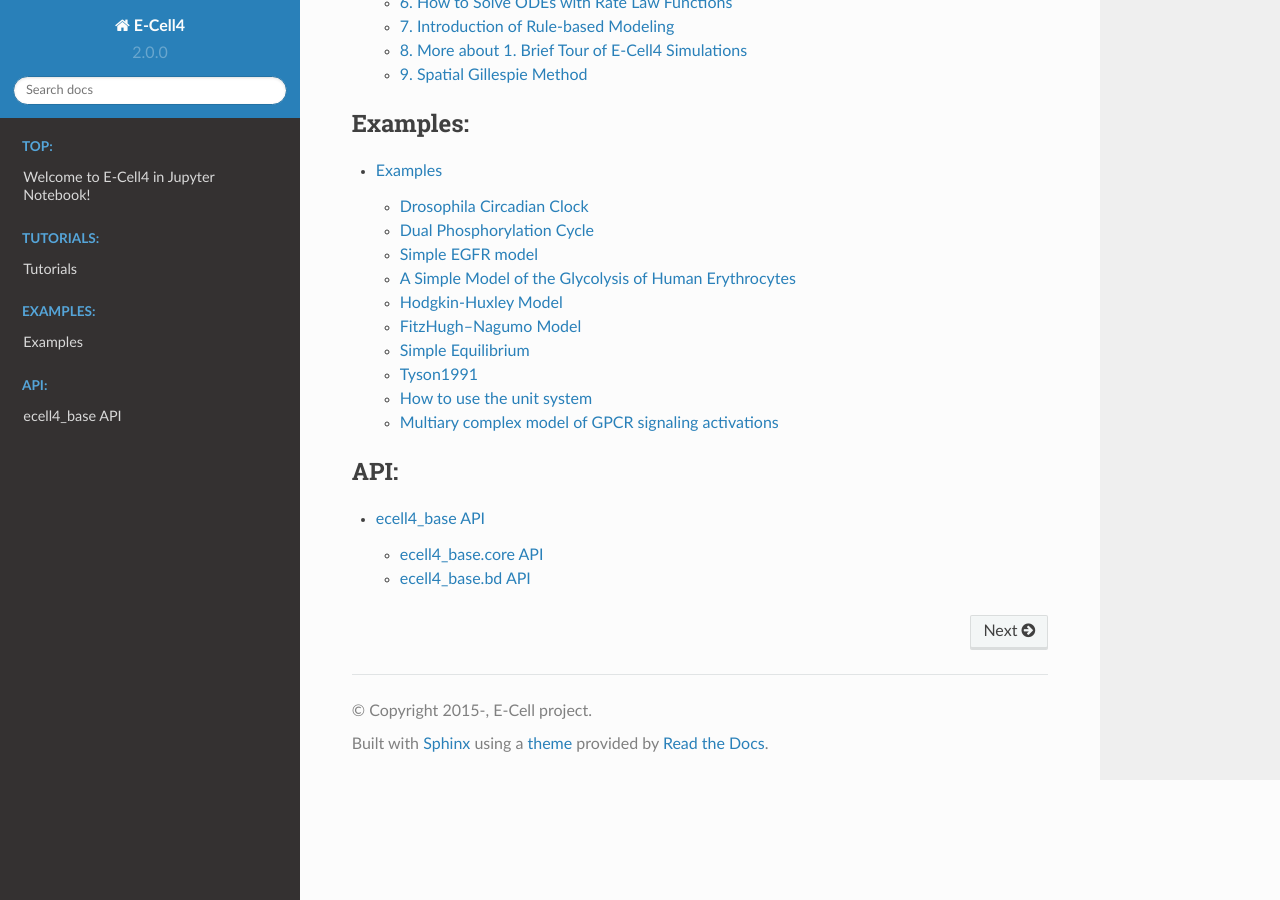
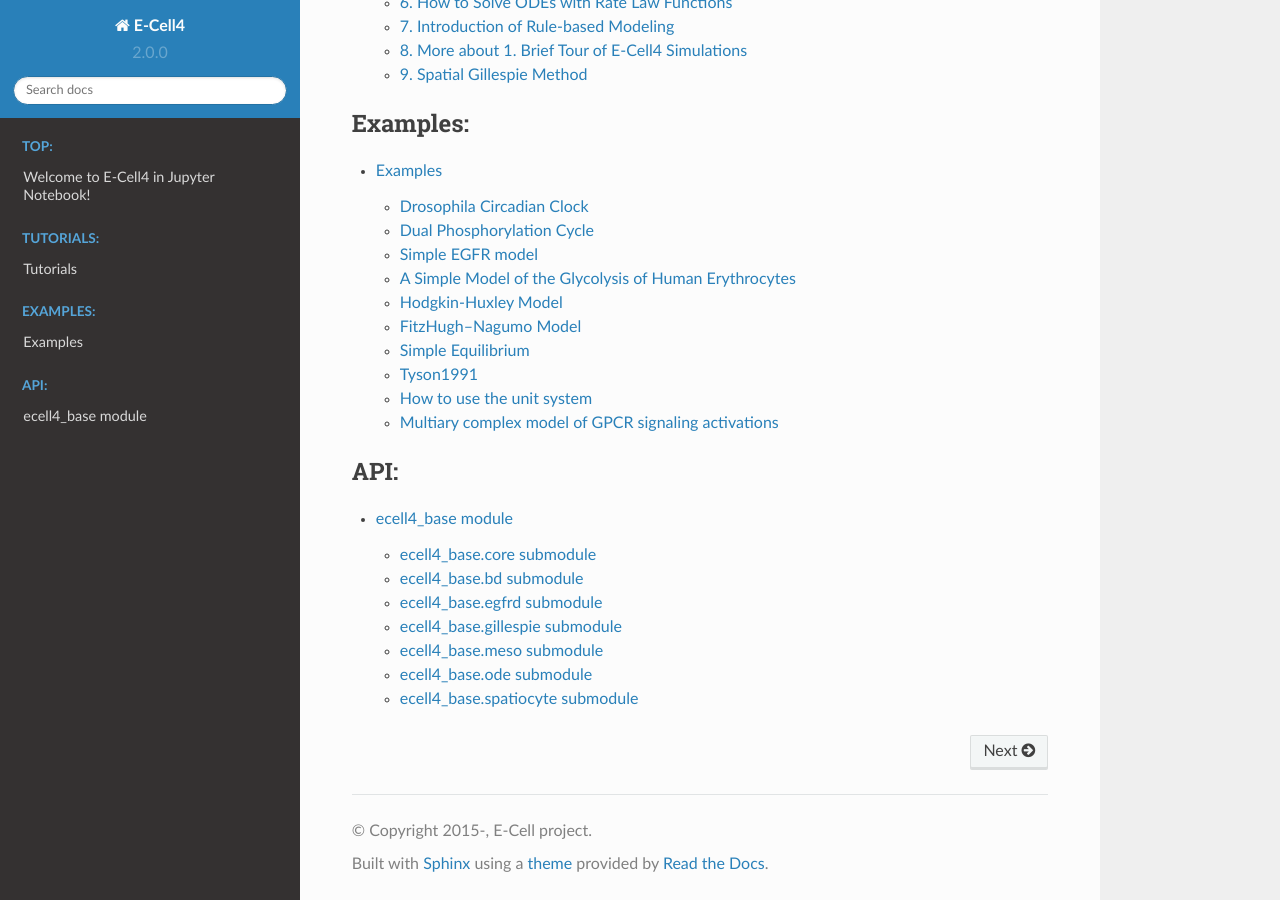
Before and after one commit to ecell/ecell4_docs, a Sphinx documentation site: the page built from documentation/index.rst, in a window 1280 px wide and 900 px high, scrolled down 885 px. Built offline with Sphinx 7.4.7 and the Read the Docs theme 2.0.0, drawn with Linux system fonts in a browser that asks for light colours.

Commit message:
Concatenate submodules

```diff
--- a/documentation/api/bd.rst
+++ /dev/null
@@ -1,7 +0,0 @@
-E-Cell4 bd API
-================
-
-.. automodule:: ecell4_base.bd
-   :members:
-   :undoc-members:
-   :show-inheritance:
--- a/documentation/api/core.rst
+++ /dev/null
@@ -1,7 +0,0 @@
-E-Cell4 core API
-================
-
-.. automodule:: ecell4_base.core
-   :members:
-   :undoc-members:
-   :show-inheritance:
--- a/documentation/api/ecell4_base.rst
+++ b/documentation/api/ecell4_base.rst
@@ -1,18 +1,58 @@
-ecell4_base API
-===============
+ecell4_base module
+==================
 
-ecell4_base.core API
---------------------
+ecell4_base.core submodule
+--------------------------
 
 .. automodule:: ecell4_base.core
    :members:
    :undoc-members:
    :show-inheritance:
 
-ecell4_base.bd API
-------------------
+ecell4_base.bd submodule
+------------------------
 
 .. automodule:: ecell4_base.bd
    :members:
    :undoc-members:
    :show-inheritance:
+
+ecell4_base.egfrd submodule
+------------------------
+
+.. automodule:: ecell4_base.egfrd
+   :members:
+   :undoc-members:
+   :show-inheritance:
+
+ecell4_base.gillespie submodule
+------------------------
+
+.. automodule:: ecell4_base.gillespie
+   :members:
+   :undoc-members:
+   :show-inheritance:
+
+ecell4_base.meso submodule
+------------------------
+
+.. automodule:: ecell4_base.meso
+   :members:
+   :undoc-members:
+   :show-inheritance:
+
+ecell4_base.ode submodule
+------------------------
+
+.. automodule:: ecell4_base.ode
+   :members:
+   :undoc-members:
+   :show-inheritance:
+
+ecell4_base.spatiocyte submodule
+------------------------
+
+.. automodule:: ecell4_base.spatiocyte
+   :members:
+   :undoc-members:
+   :show-inheritance:
--- a/documentation/api/egfrd.rst
+++ /dev/null
@@ -1,7 +0,0 @@
-E-Cell4 egfrd API
-=================
-
-.. automodule:: ecell4_base.egfrd
-   :members:
-   :undoc-members:
-   :show-inheritance:
--- a/documentation/api/gillespie.rst
+++ /dev/null
@@ -1,7 +0,0 @@
-E-Cell4 gillespie API
-=====================
-
-.. automodule:: ecell4_base.gillespie
-   :members:
-   :undoc-members:
-   :show-inheritance:
--- a/documentation/api/meso.rst
+++ /dev/null
@@ -1,7 +0,0 @@
-E-Cell4 meso API
-================
-
-.. automodule:: ecell4_base.meso
-   :members:
-   :undoc-members:
-   :show-inheritance:
--- a/documentation/api/ode.rst
+++ /dev/null
@@ -1,7 +0,0 @@
-E-Cell4 ode API
-===============
-
-.. automodule:: ecell4_base.ode
-   :members:
-   :undoc-members:
-   :show-inheritance:
--- a/documentation/api/spatiocyte.rst
+++ /dev/null
@@ -1,7 +0,0 @@
-E-Cell4 spatiocyte API
-======================
-
-.. automodule:: ecell4_base.spatiocyte
-   :members:
-   :undoc-members:
-   :show-inheritance:
```
